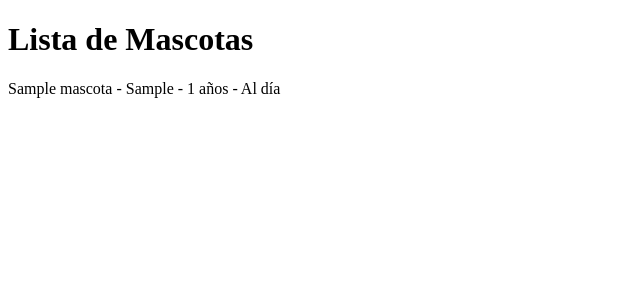
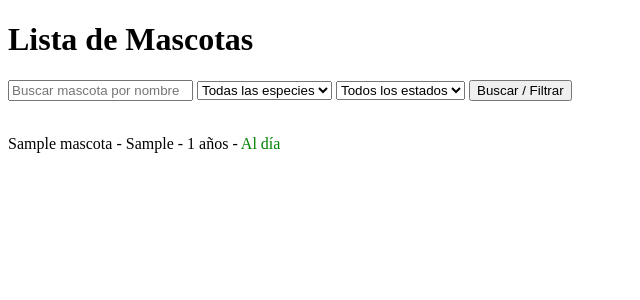
Before and after one commit to tringlie/backend-1, a Django app: page /pacientes/ in a window 1280 px wide. Shown: the top 300 px of the page, without its empty margins (0-640 px from the left). Run offline with Django 4.2, Linux system fonts and the light colour scheme; tables that the repository leaves empty hold one stand-in row (values such as "Sample post").

Commit message:
Agrega busqueda y filtros de mascotas

```diff
--- a/pacientes/templates/pacientes/listar.html
+++ b/pacientes/templates/pacientes/listar.html
@@ -8,6 +8,34 @@
 
     <h1>Lista de Mascotas</h1>
 
+    <form method="GET">
+
+        <input
+            type="text"
+            name="nombre"
+            placeholder="Buscar mascota por nombre"
+            value="{{ busqueda|default:'' }}"
+        >
+
+        <select name="especie">
+            <option value="">Todas las especies</option>
+            <option value="perro" {% if especie == 'perro' %}selected{% endif %}>Perro</option>
+            <option value="gato" {% if especie == 'gato' %}selected{% endif %}>Gato</option>
+        </select>
+
+        <select name="vacunacion">
+            <option value="">Todos los estados</option>
+            <option value="al_dia" {% if vacunacion == 'al_dia' %}selected{% endif %}>Al día</option>
+            <option value="pendiente" {% if vacunacion == 'pendiente' %}selected{% endif %}>Pendiente</option>
+            <option value="alergia" {% if vacunacion == 'alergia' %}selected{% endif %}>Alergia</option>
+        </select>
+
+        <button type="submit">Buscar / Filtrar</button>
+
+    </form>
+
+    <br>
+
     {% for mascota in mascotas %}
         <p>
             {{ mascota.nombre }} -
@@ -15,13 +43,15 @@
             {{ mascota.edad }} años -
 
             {% if mascota.vacunacion == 'al_dia' %}
-                Al día
+                <span style="color: green;">Al día</span>
             {% elif mascota.vacunacion == 'pendiente' %}
-                Pendiente
+                <span style="color: red;">Pendiente</span>
             {% else %}
-                Alergia
+                <span style="color: goldenrod;">Alergia</span>
             {% endif %}
         </p>
+    {% empty %}
+        <p>No se encontraron mascotas.</p>
     {% endfor %}
 
 </body>
--- a/pacientes/views.py
+++ b/pacientes/views.py
@@ -5,8 +5,24 @@ from .models import Mascota
 def listar_mascotas(request):
     mascotas = Mascota.objects.all()
 
+    busqueda = request.GET.get('nombre')
+    especie = request.GET.get('especie')
+    vacunacion = request.GET.get('vacunacion')
+
+    if busqueda:
+        mascotas = mascotas.filter(nombre__icontains=busqueda)
+
+    if especie:
+        mascotas = mascotas.filter(especie__iexact=especie)
+
+    if vacunacion:
+        mascotas = mascotas.filter(vacunacion=vacunacion)
+
     contexto = {
-        'mascotas': mascotas
+        'mascotas': mascotas,
+        'busqueda': busqueda,
+        'especie': especie,
+        'vacunacion': vacunacion
     }
 
     return render(request, 'pacientes/listar.html', contexto)
```
